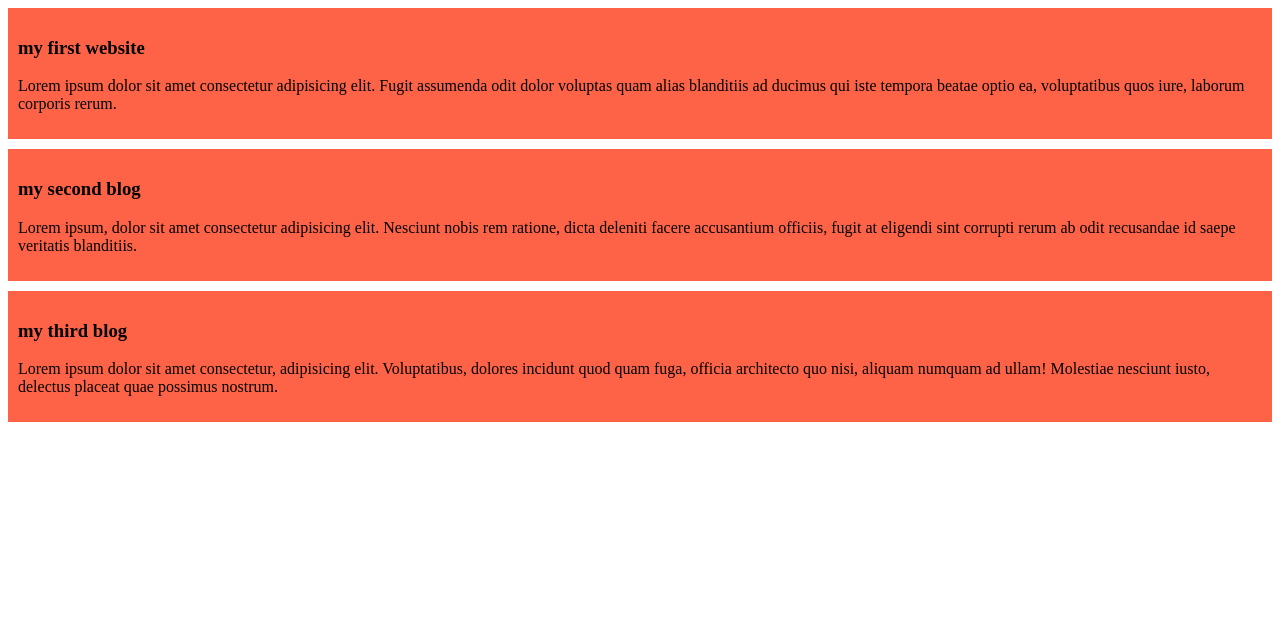
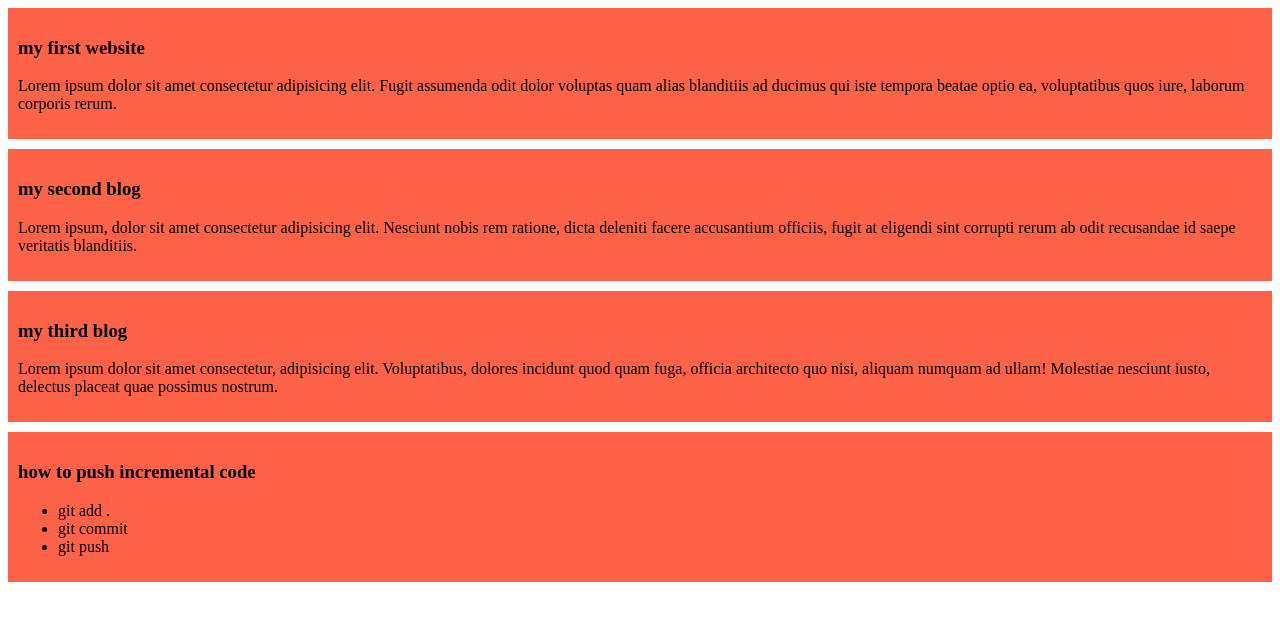
Before and after one commit to anikemon007/second-repo, a plain HTML site: page index.html in a window 1280 px wide. Drawn offline with Linux system fonts and the light colour scheme.

Commit message:
how to push code

```diff
--- a/index.html
+++ b/index.html
@@ -22,5 +22,13 @@
     <p>Lorem ipsum dolor sit amet consectetur, adipisicing elit. Voluptatibus, dolores incidunt quod quam fuga, officia architecto quo nisi, aliquam numquam ad ullam! Molestiae nesciunt iusto, delectus placeat quae possimus nostrum.</p>
 
 </div>
+<div>
+    <h3>how to push incremental code</h3>
+    <ul>
+        <li>git add .</li>
+        <li>git commit</li>
+        <li>git push</li>
+    </ul>
+</div>
 </body>
 </html>
```
